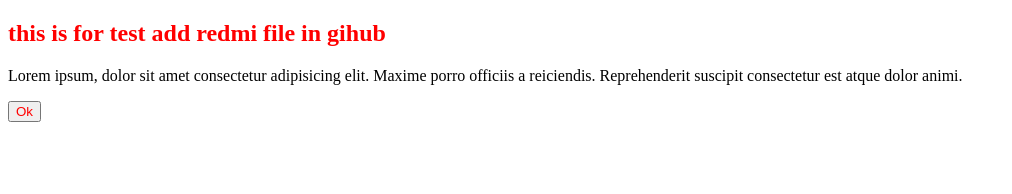
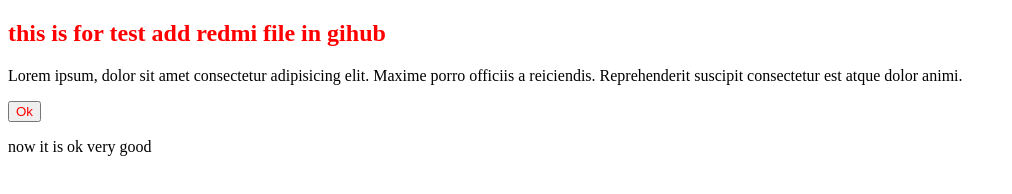
Before and after one commit to sufihasan/test-for-redmi, a plain HTML site: page index.html in a window 1280 px wide. Shown: the whole page, without its empty margins (0-1012 px from the left). Drawn offline with Linux system fonts and the light colour scheme.

Commit message:
bare bare breke mare

```diff
--- a/index.html
+++ b/index.html
@@ -18,6 +18,8 @@
 
     <button class="red">Ok</button>
 
+    <p>now it is ok very good</p>
+
 
 </body>
 
```
